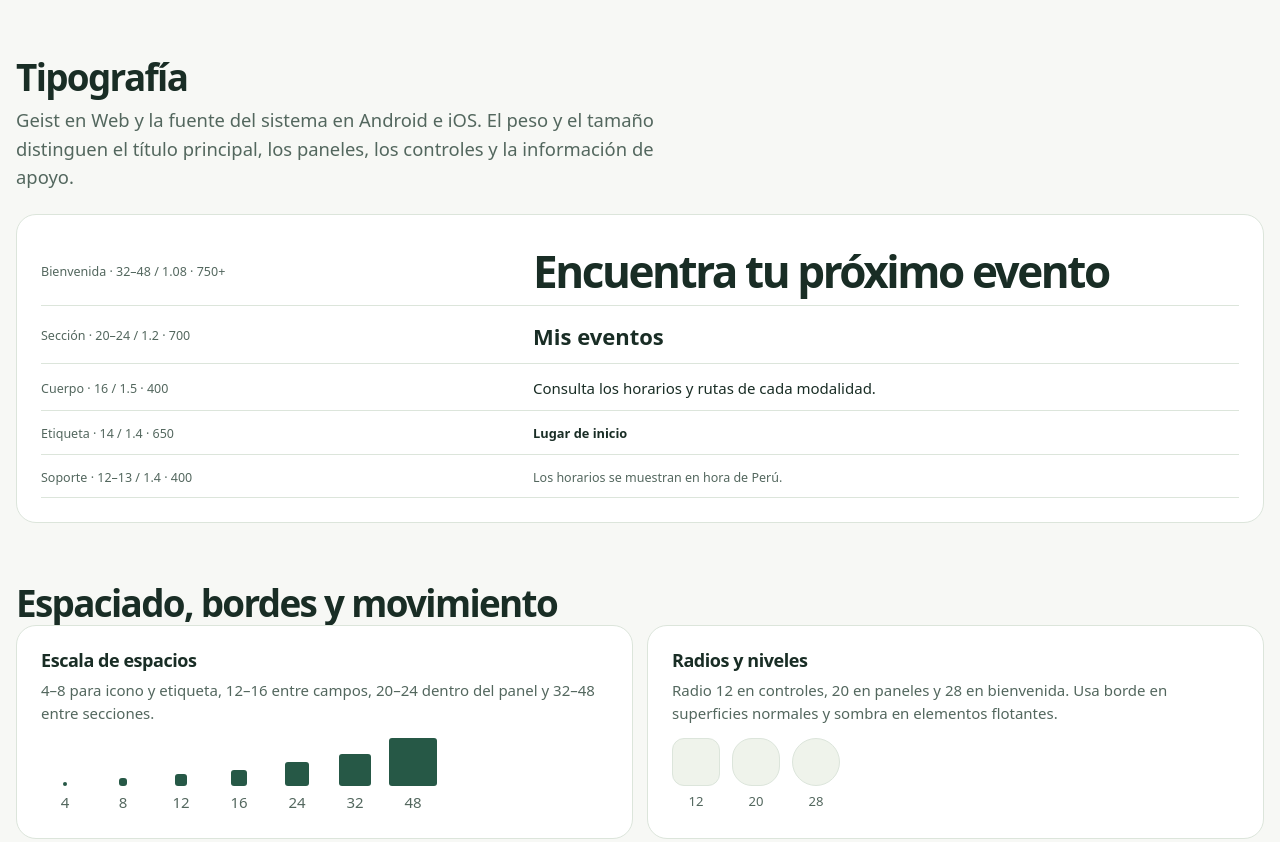
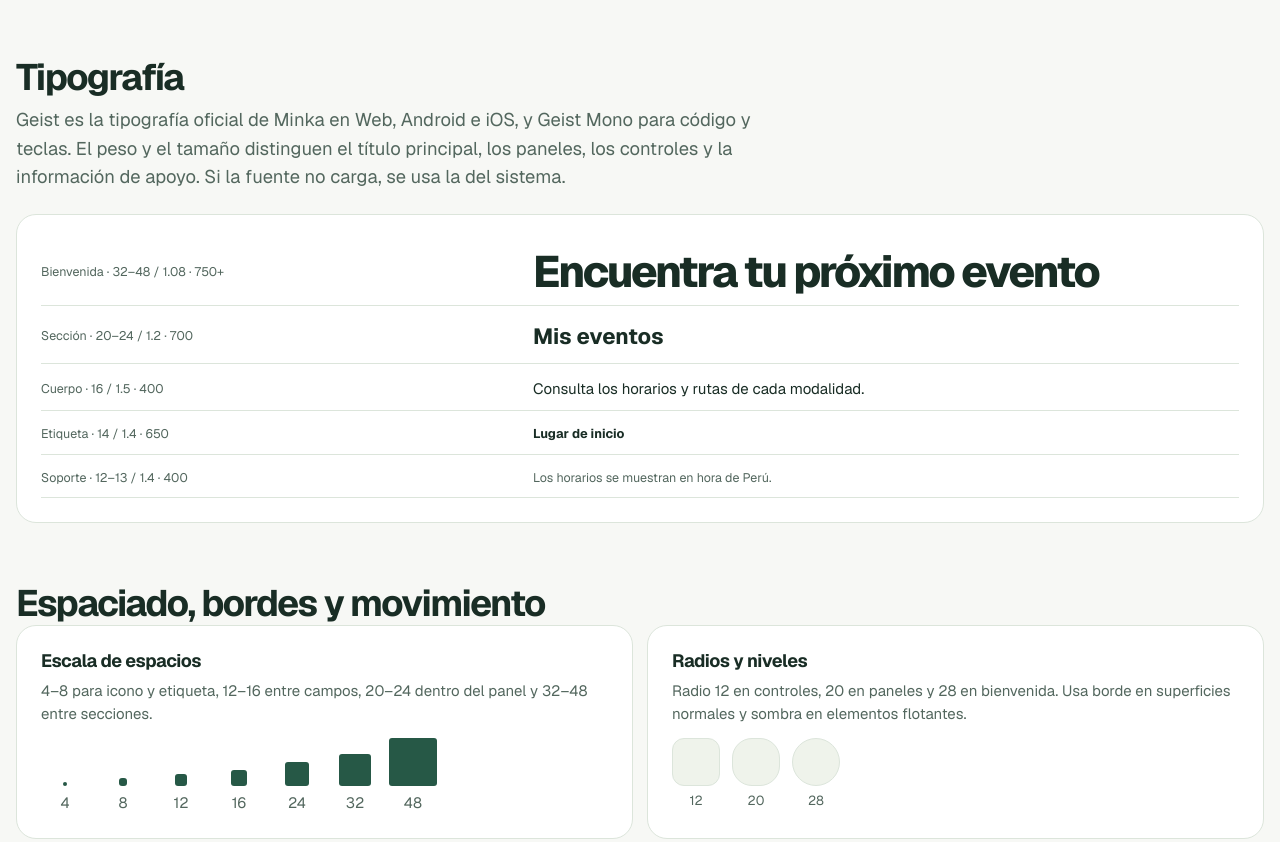
Before and after one commit to cliffdaniel/minka-platform, a plain HTML site: page docs/design-system/fundamentos.html in a window 1280 px wide. Shown: the part 1117-1959 px from the top of the page. Drawn offline with Linux system fonts and the light colour scheme.

Commit message:
docs: set Geist as the official typeface in the tokens and the design system pages
Co-Authored-By: Claude Sonnet 5.5 <noreply@anthropic.com>

```diff
--- a/docs/design-system/fundamentos.html
+++ b/docs/design-system/fundamentos.html
@@ -117,8 +117,9 @@
             <section class="doc-section" id="tipografia">
                 <h2>Tipografía</h2>
                 <p class="lede">
-                    Geist en Web y la fuente del sistema en Android e iOS. El peso y el tamaño distinguen el
-                    título principal, los paneles, los controles y la información de apoyo.
+                    Geist es la tipografía oficial de Minka en Web, Android e iOS, y Geist Mono para código y
+                    teclas. El peso y el tamaño distinguen el título principal, los paneles, los controles y
+                    la información de apoyo. Si la fuente no carga, se usa la del sistema.
                 </p>
                 <div class="spec type-list">
                     <div>
--- a/docs/design-system/tokens.css
+++ b/docs/design-system/tokens.css
@@ -1,3 +1,6 @@
+@font-face { font-family: 'Geist'; src: url('fonts/Geist-Variable.woff2') format('woff2'); font-weight: 100 900; font-style: normal; font-display: swap; }
+@font-face { font-family: 'Geist Mono'; src: url('fonts/GeistMono-Variable.woff2') format('woff2'); font-weight: 100 900; font-style: normal; font-display: swap; }
+
 :root {
     color-scheme: light;
     --canvas: #f7f8f5;
@@ -19,7 +22,8 @@
     --info: #235472;
     --info-bg: #eaf3f8;
 
-    --font: system-ui, -apple-system, BlinkMacSystemFont, sans-serif;
+    --font: Geist, system-ui, -apple-system, 'Segoe UI', Arial, sans-serif;
+    --font-mono: 'Geist Mono', ui-monospace, 'SF Mono', Menlo, monospace;
     --space-1: 4px;
     --space-2: 8px;
     --space-3: 12px;
--- a/docs/design-system/tokens.json
+++ b/docs/design-system/tokens.json
@@ -1,5 +1,5 @@
 {
-    "version": "0.2",
+    "version": "0.3",
     "units": {
         "web": "CSS px",
         "mobile": "unidades lógicas",
@@ -86,5 +86,9 @@
     },
     "focus": {
         "width": 2
+    },
+    "font": {
+        "sans": "Geist, system-ui, -apple-system, 'Segoe UI', Arial, sans-serif",
+        "mono": "'Geist Mono', ui-monospace, 'SF Mono', Menlo, monospace"
     }
 }
--- a/docs/diagramas/diagramas.css
+++ b/docs/diagramas/diagramas.css
@@ -1,6 +1,8 @@
+@font-face { font-family: 'Geist'; src: url('../design-system/fonts/Geist-Variable.woff2') format('woff2'); font-weight: 100 900; font-style: normal; font-display: swap; }
+
 :root {
     color-scheme: light;
-    font-family: system-ui, sans-serif;
+    font-family: Geist, system-ui, sans-serif;
     color: #26211e;
     background: #f8f6f2;
     --surface: #fff;
--- a/scripts/sync-tokens.mjs
+++ b/scripts/sync-tokens.mjs
@@ -8,7 +8,7 @@ const root = join(dirname(fileURLToPath(import.meta.url)), '..');
 const tokens = JSON.parse(readFileSync(join(root, 'docs/design-system/tokens.json'), 'utf8'));
 
 const unit = { space: 'px', radius: 'px', typeSize: 'px', layout: 'px', motionMs: 'ms', breakpoint: 'px', focus: 'px' };
-const prefix = { color: 'color', space: 'space', radius: 'radius', typeSize: 'type', layout: 'layout', motionMs: 'motion', layers: 'layer', lineHeight: 'line', fontWeight: 'weight', breakpoint: 'breakpoint', shadow: 'shadow', focus: 'focus' };
+const prefix = { color: 'color', space: 'space', radius: 'radius', typeSize: 'type', layout: 'layout', motionMs: 'motion', layers: 'layer', lineHeight: 'line', fontWeight: 'weight', breakpoint: 'breakpoint', shadow: 'shadow', focus: 'focus', font: 'font' };
 
 const lines = [];
 for (const [group, values] of Object.entries(tokens)) {
```
Also changed, not shown: docs/design-system/index.html (+2 -2 lines), docs/design-system/fonts/Geist-Variable.woff2 (added), docs/design-system/fonts/GeistMono-Variable.woff2 (added), docs/design-system/fonts/OFL.txt (added), 3 other files.
